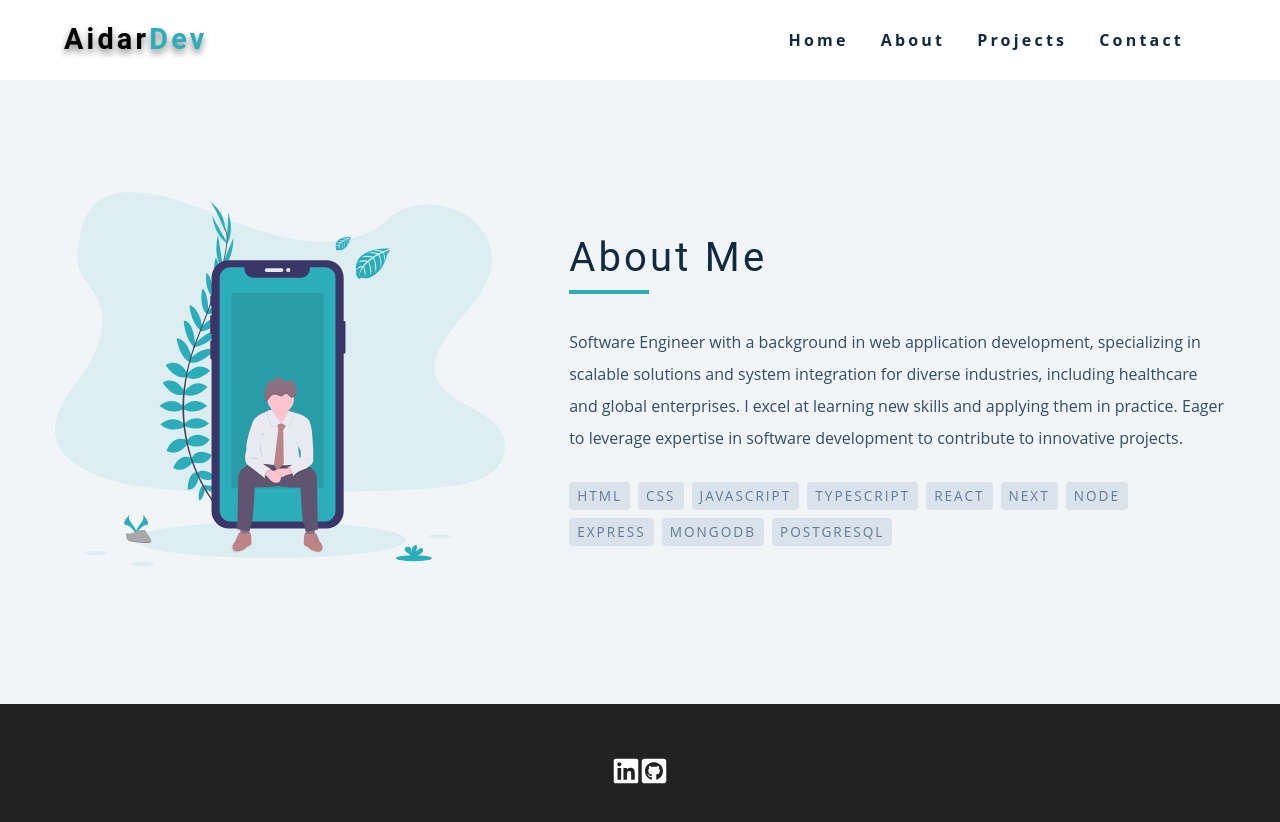
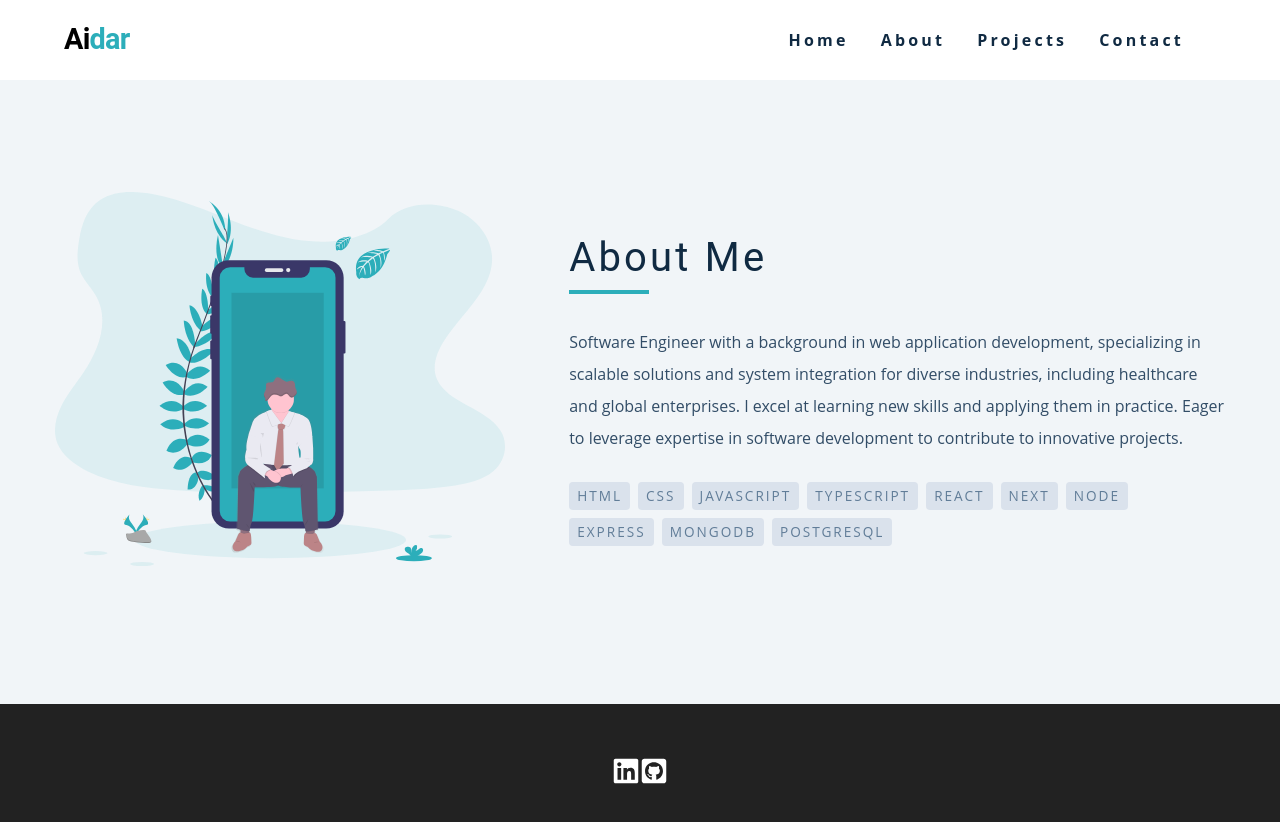
Before and after one commit to stormymayday/Portfolio, a Next.js app: page /about in a window 1280 px wide. Shown: the top 822 px of the page. Built offline with nearby package versions, Linux system fonts and the light colour scheme.

Commit message:
removed logo shadow

```diff
--- a/app/globals.css
+++ b/app/globals.css
@@ -242,7 +242,7 @@ Navbar
     letter-spacing: var(--spacing);
     color: #000;
     font-weight: 700;
-    text-shadow: 0px 4px 7px rgba(0, 0, 0, 0.49);
+    letter-spacing: -0.025em;
 }
 
 .nav-logo span {
--- a/components/Navbar.tsx
+++ b/components/Navbar.tsx
@@ -12,7 +12,7 @@ const Navbar = ({ toggleSidebar }: NavbarProps) => {
             <div className="nav-center">
                 <div className="nav-header">
                     <Link href="/" className="nav-logo">
-                        aidar<span>Dev</span>
+                        ai<span>dar</span>
                     </Link>
                     <button
                         type="button"
```
